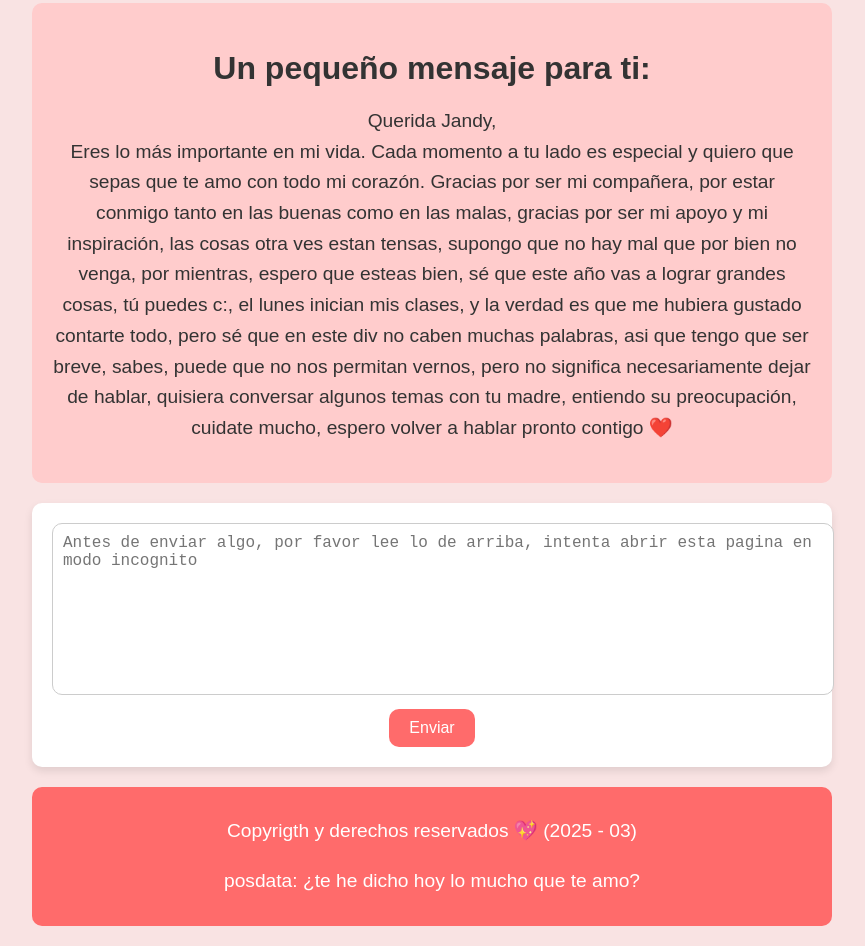
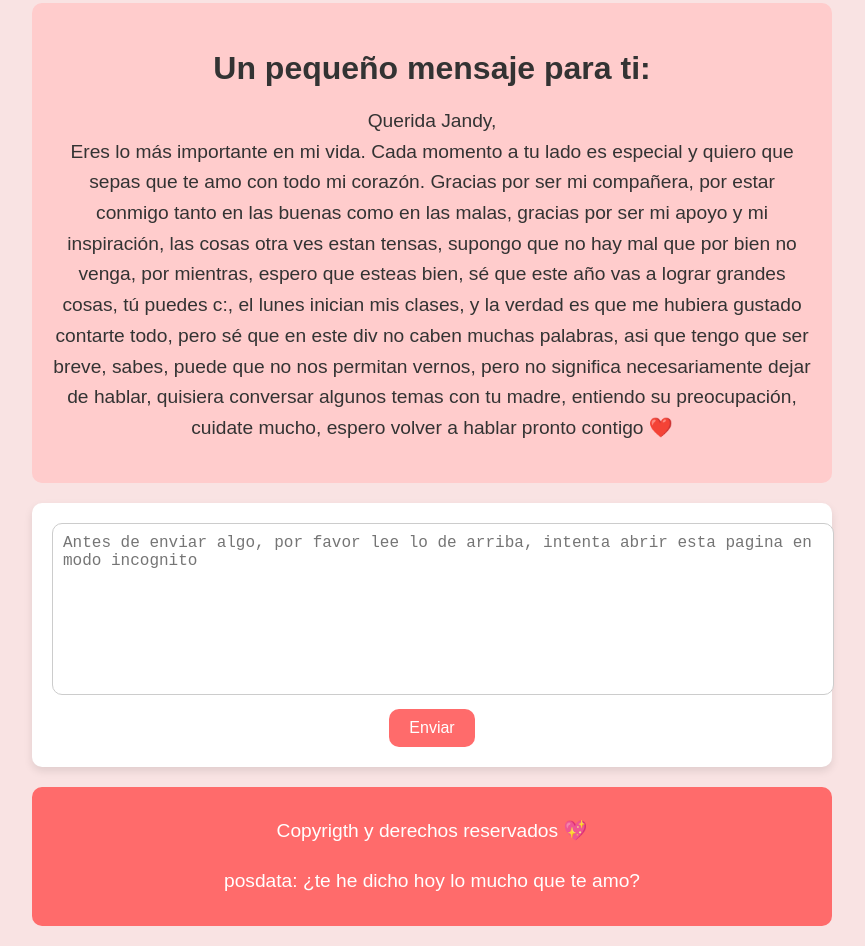
Before and after one commit to gabrielCupe/gabrielCupe.github.io, a plain HTML site: page index.html in a window 1280 px wide. Shown: the part 559-1505 px from the top of the page, without its empty margins (208-1073 px from the left). Drawn offline with Linux system fonts and the light colour scheme.

Commit message:
Update index.html

```diff
--- a/index.html
+++ b/index.html
@@ -38,7 +38,7 @@
         </div>
 
         <footer>
-            <p>Copyrigth y derechos reservados 💖 (2025 - 03)</p>
+            <p>Copyrigth y derechos reservados 💖</p>
             <p>posdata: ¿te he dicho hoy lo mucho que te amo?</p>
         </footer>
     </div>
```
